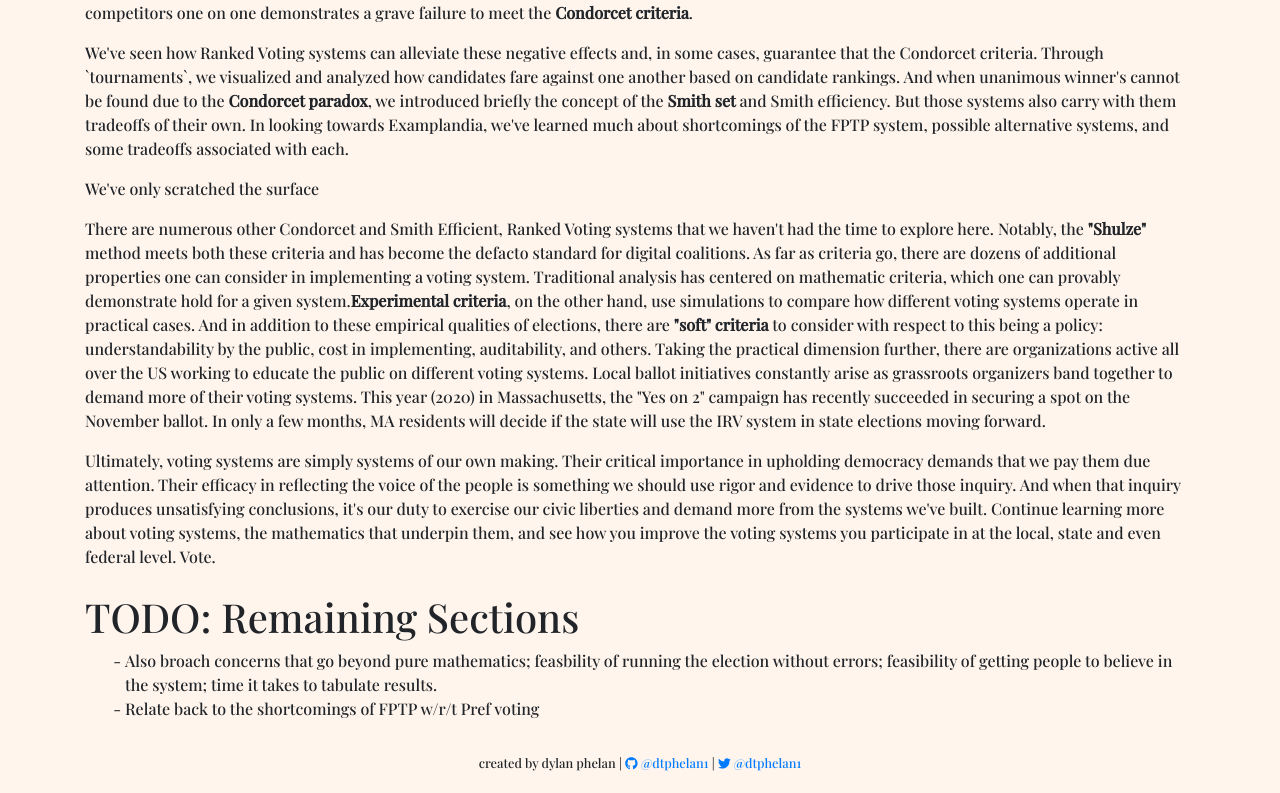
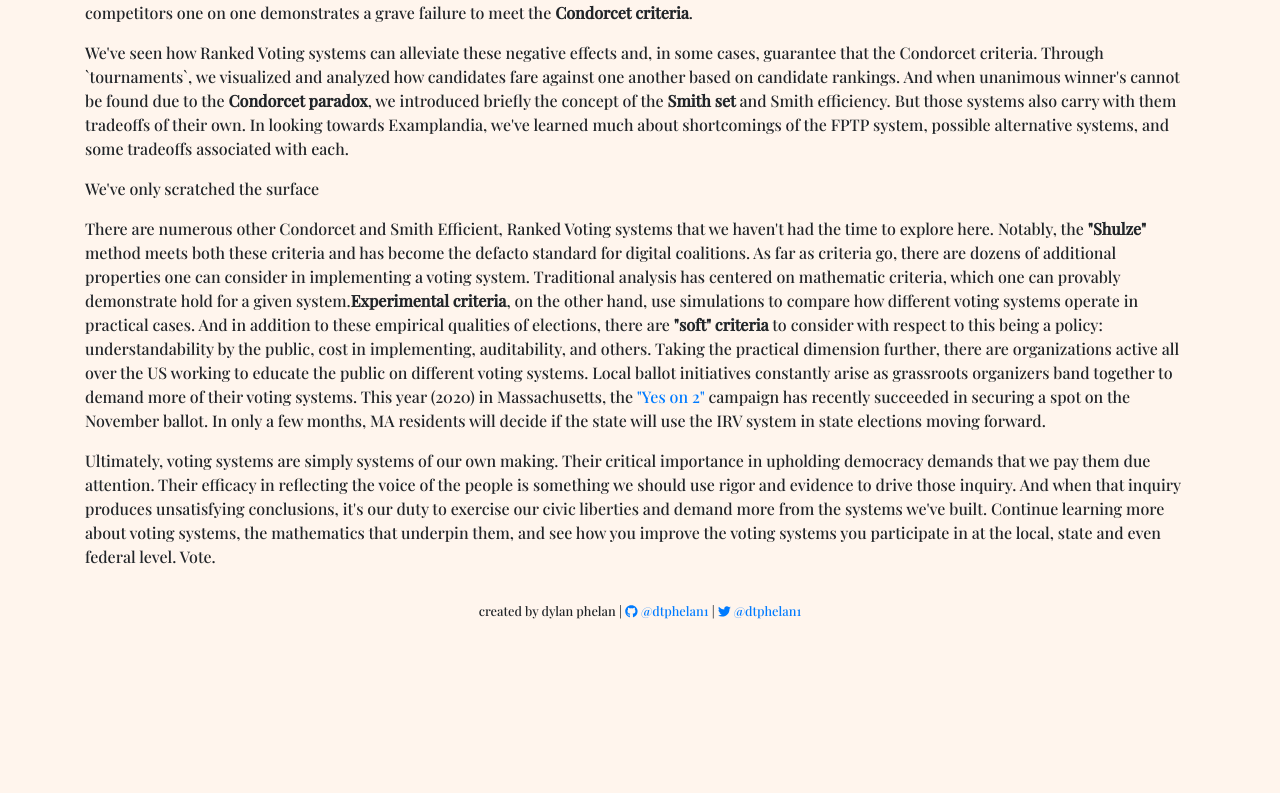
Before and after one commit to Dtphelan1/elections, a React (Create React App) app: page / in a window 1280 px wide. Shown: the part 7383-8176 px from the top of the page. After the commit the page ends 8024 px from the top, so only its background shows below. Built offline with nearby package versions, Linux system fonts and the light colour scheme.

Commit message:
Remove last page; err on nextsteps

```diff
--- a/src/App.js
+++ b/src/App.js
@@ -1,5 +1,4 @@
 import React, { useEffect } from 'react';
-import BlankPage from './BlankPage'
 import WelcomeScreen from './WelcomeScreen'
 import FramingScreen from './FramingScreen';
 import IdealElectionScreen from './IdealElectionScreen';
@@ -22,7 +21,6 @@ function App() {
     PreferencesAndTournamentsScreen,
     PreferentialSystemsScreen,
     NextStepsScreen,
-    BlankPage,
   ];
 
   useEffect(() => {
--- a/src/NextStepsScreen.js
+++ b/src/NextStepsScreen.js
@@ -38,7 +38,7 @@ function NextStepsScreen() {
                 understandability by the public, cost in implementing, auditability, and others.
                 Taking the practical dimension further, there are organizations active all over the US working to educate the public on different voting systems.
                 Local ballot initiatives constantly arise as grassroots organizers band together to demand more of their voting systems.
-                This year (2020) in Massachusetts, the <a href="https://voterchoice2020.org/who-we-are/"></a>"Yes on 2" campaign has recently succeeded in securing a spot on the November ballot.
+                This year (2020) in Massachusetts, the <a href="https://voterchoice2020.org/who-we-are/">"Yes on 2"</a> campaign has recently succeeded in securing a spot on the November ballot.
                 In only a few months, MA residents will decide if the state will use the IRV system in state elections moving forward.
             </p>
             <p>
```
